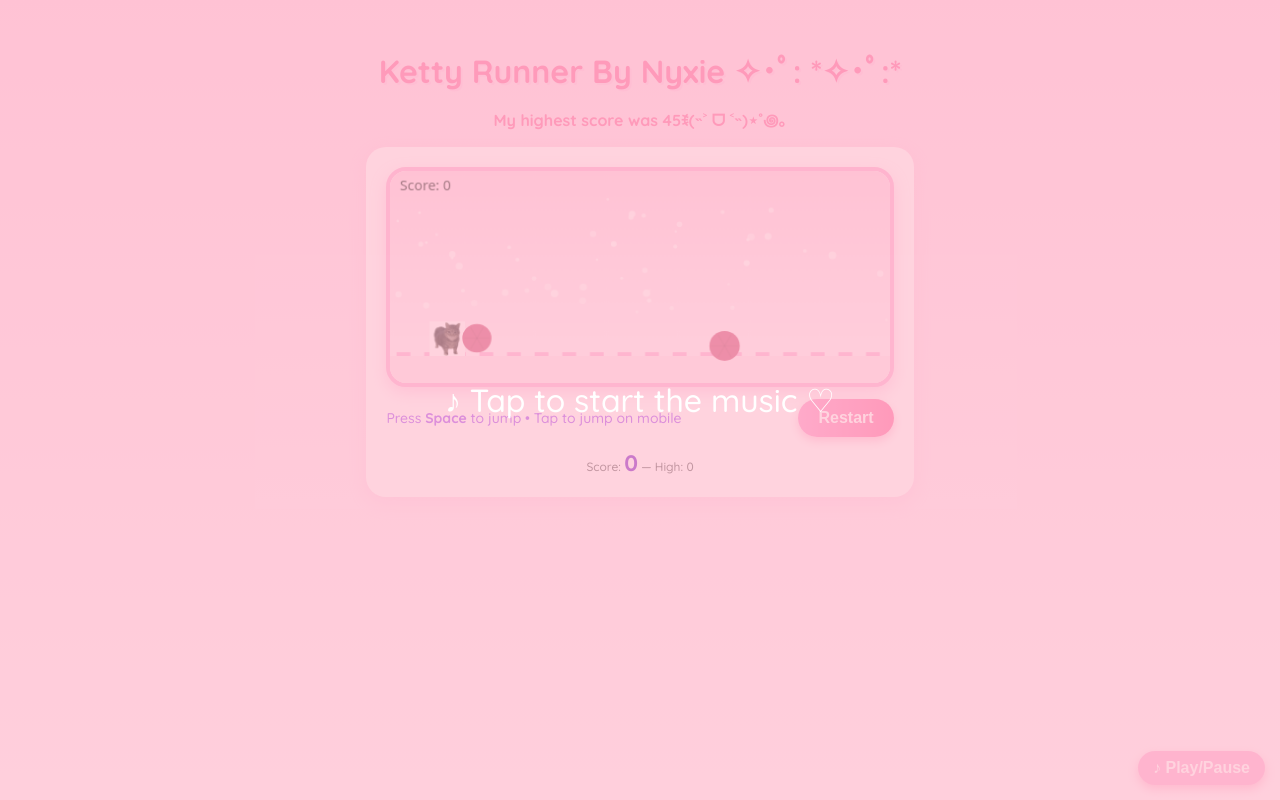
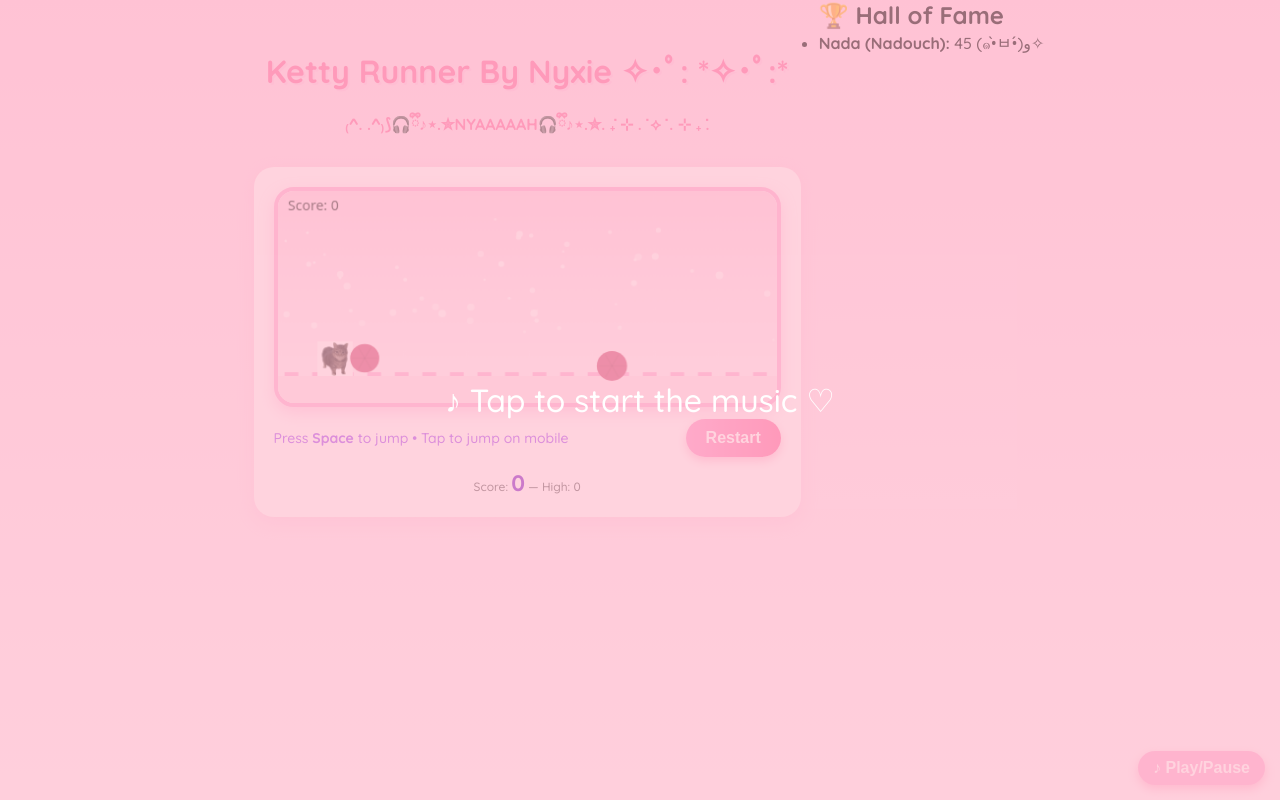
Before and after one commit to NyxLuci/Meet-Nyx-Lucianis, a plain HTML site: page ketty_runner.html in a window 1280 px wide. Drawn offline with Linux system fonts and the light colour scheme.

Commit message:
ketty_runner.html

```diff
--- a/ketty_runner.html
+++ b/ketty_runner.html
@@ -11,7 +11,7 @@
   <div class="wrap">
     <header>
       <h1>Ketty Runner By Nyxie ✧･ﾟ: *✧･ﾟ:*</h1>
-      <h5>My highest score was 45ꉂ(˵˃ ᗜ ˂˵)⋆˚꩜｡</h5>
+      <h5>₍^. .^₎⟆🎧ྀི♪⋆.✮NYAAAAAH🎧ྀི♪⋆.✮. ݁₊ ⊹ . ݁ ⟡ ݁ . ⊹ ₊ ݁.</h5>
     </header>
 
     <section class="gamecard">
@@ -23,6 +23,14 @@
       <div class="footer">Score: <span id="score" class="score">0</span> — High: <span id="hi">0</span></div>
     </section>
   </div>
+  <section class="hall-of-fame">
+  <h2>🏆 Hall of Fame</h2>
+  <ul id="hofList">
+    <li><strong>Nada (Nadouch):</strong> 45 (๑•̀ㅂ•́)و✧</li>
+    <!-- Add more friends here -->
+  </ul>
+</section>
+
 
   <!-- Music overlay -->
   <div id="musicPrompt" onclick="startMusic()">
```
